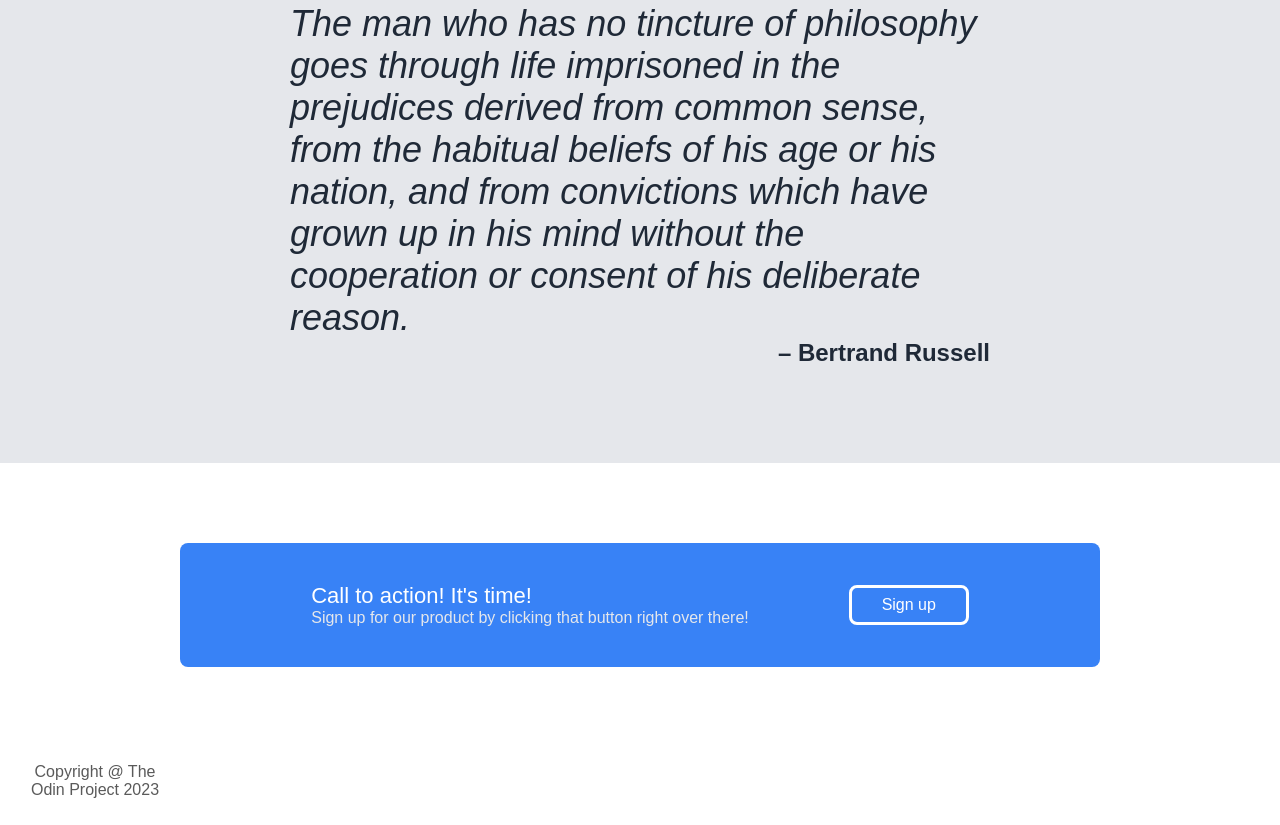
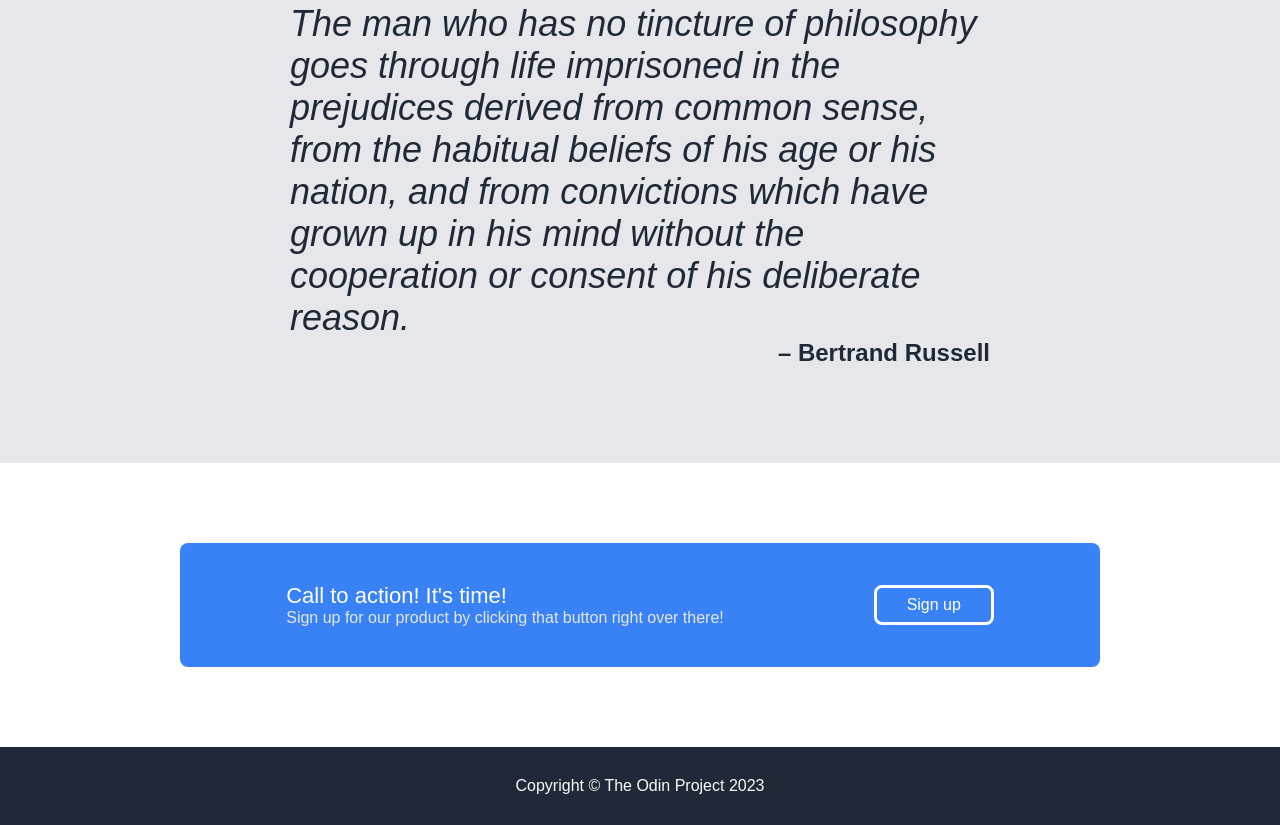
Before and after one commit to kuneus/TOP-Landing-Page, a plain HTML site: page index.html in a window 1280 px wide. Shown: the part 994-1819 px from the top of the page. Drawn offline with Linux system fonts and the light colour scheme.

Commit message:
Format footer background color, font size and color, and alignment

```diff
--- a/index.html
+++ b/index.html
@@ -78,7 +78,7 @@
         </div>
 
         <div class="footer">
-            <p>Copyright @ The Odin Project 2023</p>
+            <div class="copyright">Copyright © The Odin Project 2023</div>
         </div>
     </body>
 </html>
--- a/style.css
+++ b/style.css
@@ -145,7 +145,6 @@ figcaption {
     font-size: 24px;
     color: #1F2937;
 }
-/* currently editing CTA container */
 
 .CTA-section {
     display: flex;
@@ -163,7 +162,7 @@ figcaption {
     align-items: center;
     background-color: #3882F6;
     padding: 40px 60px;
-    gap: 100px;
+    gap: 150px;
     width: 800px;
     border-radius: 8px;
     margin: 80px;
@@ -189,3 +188,17 @@ figcaption {
 .CTA-bottom-line {
     color:#E5E7EB;
 }
+
+/* currently editing footer */
+
+.footer {
+    display: flex;
+    justify-content: center;
+    padding: 30px;
+    background-color: #1F2937;
+}
+
+.copyright {
+    color: #F9FAF8;
+    font-size: 16px;
+}
```
